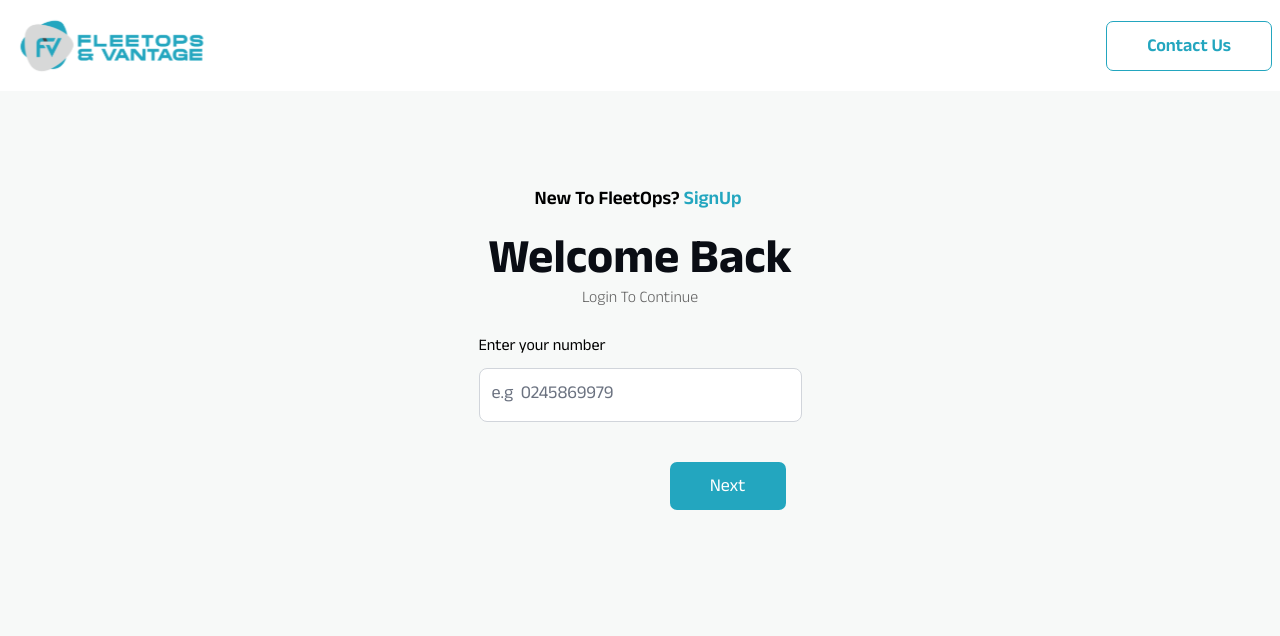
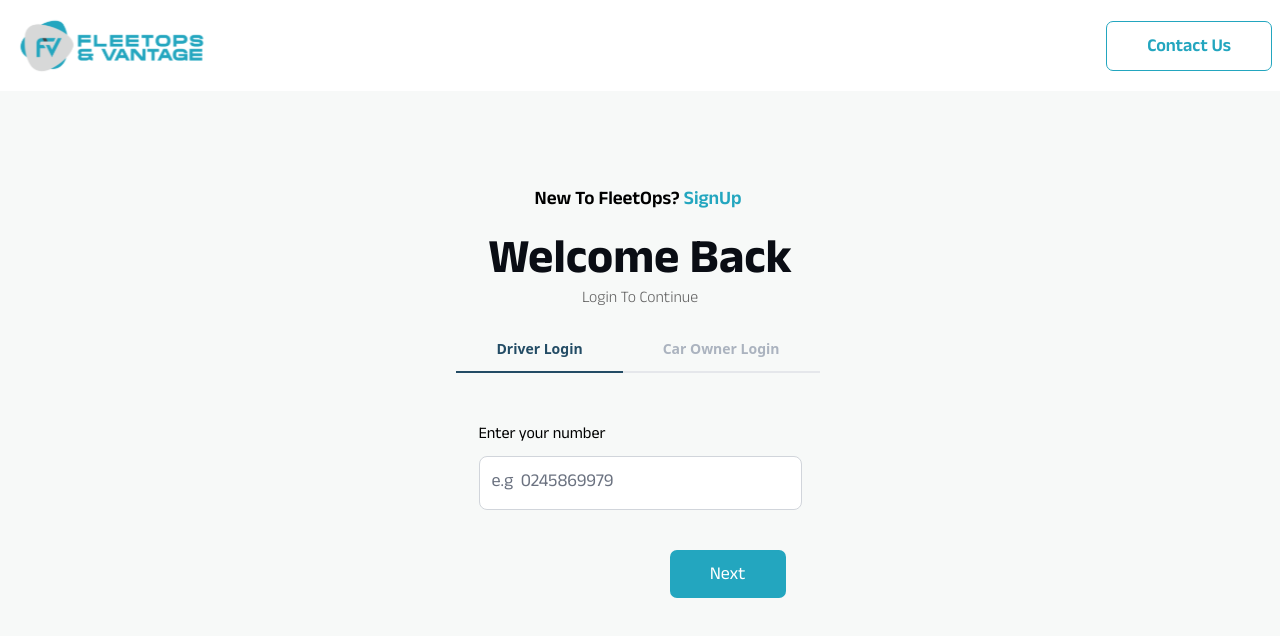
Before and after one commit to Touchstack/FleetOps, a React (Vite) app: page /drivers/loginpage in a window 1280 px wide. Shown: the top 636 px of the page. Built offline with nearby package versions, Linux system fonts and the light colour scheme.

Commit message:
New login UI completed

```diff
--- a/package.json
+++ b/package.json
@@ -26,6 +26,7 @@
     "match-sorter": "^6.3.1",
     "react": "^18.2.0",
     "react-dom": "^18.2.0",
+    "react-hook-form": "^7.51.3",
     "react-icons": "^4.11.0",
     "react-otp-input": "^3.1.0",
     "react-phone-input-2": "^2.15.1",
--- a/src/Components/Buttons/PrimaryButton.jsx
+++ b/src/Components/Buttons/PrimaryButton.jsx
@@ -1,10 +1,10 @@
 import PropTypes from "prop-types";
 
-const PrimaryButton = ({ buttonText, onClick }) => {
+const PrimaryButton = ({ buttonText, onClick, ClassName }) => {
   return (
     <button
       type="button"
-      className="text-white text-center bg-fleetBlue font-Regular text-lg px-10 pt-3 pb-2 mr-4 rounded-[7px] hover:bg-fleetLightBlue"
+      className={`text-white text-center bg-fleetBlue font-Regular text-lg px-10 pt-3 pb-2 mr-4 rounded-[7px] hover:bg-fleetLightBlue ${ClassName}`}
       onClick={onClick}
     >
       {buttonText}
@@ -15,11 +15,13 @@ const PrimaryButton = ({ buttonText, onClick }) => {
 PrimaryButton.propTypes = {
   buttonText: PropTypes.string,
   onClick: PropTypes.func,
+  ClassName: PropTypes.string
 };
 
 PrimaryButton.defaultProps = {
   buttonText: "",
   onClick: () => {},
+  ClassName: ""
 };
 
 export default PrimaryButton;
--- a/src/pages/DashboardPage/FindCars.jsx
+++ b/src/pages/DashboardPage/FindCars.jsx
@@ -49,7 +49,7 @@ const FindCars = () => {
        } else {
         const res = await nextPage(newUrl);
         setURL(res?.data?.next_page_url);
-        const newArr = [...data, ...res?.data?.data];
+        const newArr = [...data, ...res.data.data];
         setData(newArr);
         setloadMore(false);
        }
--- /dev/null
+++ b/src/pages/SignIn/CarOwnerLogin.jsx
@@ -0,0 +1,61 @@
+import { useState } from "react";
+import { useForm } from "react-hook-form";
+import { Button } from "@/Components/ui/button";
+
+const CarOwnerLogin = () => {
+    const { register, handleSubmit, formState: { errors } } = useForm();
+    const [loading, setLoading] = useState(false);
+    const [error, setError] = useState(false);
+    const [errorText, setErrorText] = useState("");
+
+    const onSubmit = (data) => {
+        // Implement your login logic here
+    };
+
+    return (
+        <div className="bg-[#F7F9F8] min-h-screen">
+            <div className="py-5 flex flex-col justify-start items-center">
+                {/* Form */}
+                <form onSubmit={handleSubmit(onSubmit)} className="bg-transparent  min-w-[350px] pt-6 pb-8 mb-4">
+                    <div className="mb-4">
+                        <label className="block text-gray-700 text-[14px] font-Light mb-2" htmlFor="email">
+                            Enter your email
+                        </label>
+                        <input
+                            {...register("email", { required: "Email is required", pattern: { value: /\S+@\S+\.\S+/, message: "Invalid email address" } })}
+                            className={`appearance-none border-gray-200  rounded w-full py-3 px-3 text-gray-700 leading-tight  ${errors.email ? 'border-red-500' : ''}`}
+                            id="email"
+                            type="email"
+                            placeholder=" e.g. johndoe@gmail.com"
+                        />
+                        {errors.email && <p className="text-red-500 text-xs italic">{errors.email.message}</p>}
+                    </div>
+                    <div className="mb-6">
+                        <label className="block text-gray-700 text-[14px] font-Light mb-2" htmlFor="password">
+                            Enter your password
+                        </label>
+                        <input
+                            {...register("password", { required: "Password is required" })}
+                            className={`appearance-none border-gray-200 rounded w-full py-3 px-3 text-gray-700 mb-3 leading-tight focus:outline-none focus:shadow-outline ${errors.password ? 'border-red-500' : ''}`}
+                            id="password"
+                            type="password"
+                        />
+                        {errors.password && <p className="text-red-500 text-xs italic">{errors.password.message}</p>}
+                    </div>
+                    <div className="flex items-center justify-center md:justify-end">
+                        <Button
+                            type="submit"
+                            className="bg-[#23A6BF] flex items-center justify-center pb-1 font-SemiBold text-white font-bold w-full md:w-[140px] h-[46px] rounded-[10px]"
+                        >
+                            Sign in
+                        </Button>
+                    </div>
+                </form>
+                {/* Error message */}
+                {error && <p className="text-red-500 text-xs italic">{errorText}</p>}
+            </div>
+        </div>
+    );
+};
+
+export default CarOwnerLogin;
--- /dev/null
+++ b/src/pages/SignIn/DriverLogin.jsx
@@ -0,0 +1,97 @@
+import { useState, useEffect } from "react";
+import * as Yup from "yup";
+import {
+  Spinner,
+  ErrorAlert,
+} from "../../Components/Forms/CarOwnersRegistrationForm";
+import { apiDriverLogin } from "../../services/VehiclesService";
+import FormInputItem from "../../Components/Forms/Inputs/RegistrationFormInput";
+import PrimaryButton from "../../Components/Buttons/PrimaryButton";
+import { Formik } from "formik";
+import { useNavigate } from "react-router-dom";
+
+
+const DriverLogin = () => {
+    const [loading, setLoading] = useState(false);
+    const [error, setError] = useState(false);
+    const [errorText, setErrorText] = useState("");
+    const navigate = useNavigate();
+
+
+  useEffect(() => {
+    const token = localStorage.getItem("token");
+    if (token) {
+      return navigate("/drivers/dashboard");
+    }
+  }, []);
+
+
+    const validation = Yup.object().shape({
+        phoneNumber: Yup.string()
+          .matches(
+            /^[+]?[(]?[0-9]{3}[)]?[-\s.]?[0-9]{3}[-\s.]?[0-9]{4,6}$/,
+            "Phone Number is Invalid"
+          )
+          .required("Phone Number is Required"),
+      });
+
+      const registerDriver = async (values) => {
+        try {
+          setError(false);
+          setLoading(true);
+          const response = await apiDriverLogin(values);
+          const userData = response.data?.data;
+          localStorage.setItem("driver", JSON.stringify(userData));
+          localStorage.setItem("tempToken", userData?.token);
+          setLoading(false);
+          return (window.location.href = "/otppage");
+        } catch (error) {
+          setLoading(false);
+          setError(true);
+          setErrorText(error?.response?.data?.message || error?.message);
+          setTimeout(() => setError(false), 3000);
+        }
+      };
+  return (
+    <div className="bg-[#F7F9F8] min-h-screen">
+    <div className="py-5 flex flex-col justify-start items-center">
+        <Formik
+          initialValues={{ phoneNumber: "" }}
+          validationSchema={validation}
+          onSubmit={(values) => registerDriver(values)}
+        >
+          {({ handleChange, handleSubmit, touched, errors, values }) => (
+            <div className="bg-[#F7F9F8] mt-5">
+              {error && <ErrorAlert error={errorText} />}
+              <label htmlFor="phone" className="font-Regular">
+                Enter your number
+              </label>
+
+              <FormInputItem
+                placeholder={"e.g  0245869979"}
+                type={"tel"}
+                id={"phonenumber"}
+                value={values.phoneNumber}
+                onChange={handleChange("phoneNumber")}
+              />
+              {touched.phoneNumber && errors.phoneNumber && (
+                <p className="text-red-500 underline font-Regular pb-2">
+                  {errors.phoneNumber}
+                </p>
+              )}
+              <div className="mt-10 flex justify-end align-baseline">
+                {loading ? (
+                  <Spinner />
+                ) : (
+                  <PrimaryButton buttonText={"Next"} onClick={handleSubmit} />
+                )}
+              </div>
+            </div>
+          )}
+        </Formik>
+        </div>
+    </div>
+  )
+}
+
+export default DriverLogin
--- a/src/pages/SignIn/LoginPage.jsx
+++ b/src/pages/SignIn/LoginPage.jsx
@@ -1,55 +1,9 @@
-import { useState, useEffect } from "react";
-import * as Yup from "yup";
-import {
-  Spinner,
-  ErrorAlert,
-} from "../../Components/Forms/CarOwnersRegistrationForm";
-import { apiDriverLogin } from "../../services/VehiclesService";
-import FormInputItem from "../../Components/Forms/Inputs/RegistrationFormInput";
 import DriversOnboardingNavBar from "../../Components/Navbar/DriversOnboardingNavBar";
-import PrimaryButton from "../../Components/Buttons/PrimaryButton";
-import { Formik } from "formik";
-import { useNavigate } from "react-router-dom";
+import { Tabs, TabsList, TabsTrigger, TabsContent } from "@/Components/ui/tabs";
+import DriverLogin from "./DriverLogin";
+import CarOwnerLogin from "./CarOwnerLogin";
 
 const LoginPage = () => {
-  const [loading, setLoading] = useState(false);
-  const [error, setError] = useState(false);
-  const [errorText, setErrorText] = useState("");
-  const navigate = useNavigate();
-
-  useEffect(() => {
-    const token = localStorage.getItem("token");
-    if (token) {
-      return navigate("/drivers/dashboard");
-    }
-  }, []);
-
-  const validation = Yup.object().shape({
-    phoneNumber: Yup.string()
-      .matches(
-        /^[+]?[(]?[0-9]{3}[)]?[-\s.]?[0-9]{3}[-\s.]?[0-9]{4,6}$/,
-        "Phone Number is Invalid"
-      )
-      .required("Phone Number is Required"),
-  });
-
-  const registerDriver = async (values) => {
-    try {
-      setError(false);
-      setLoading(true);
-      const response = await apiDriverLogin(values);
-      const userData = response.data?.data;
-      localStorage.setItem("driver", JSON.stringify(userData));
-      localStorage.setItem("tempToken", userData?.token);
-      setLoading(false);
-      return (window.location.href = "/otppage");
-    } catch (error) {
-      setLoading(false);
-      setError(true);
-      setErrorText(error?.response?.data?.message || error?.message);
-      setTimeout(() => setError(false), 3000);
-    }
-  };
 
   return (
     <div className="bg-[#F7F9F8] min-h-screen">
@@ -64,41 +18,37 @@ const LoginPage = () => {
         <h3 className="font-Bold text-[#0A0D14] text-center lg:text-5xl md:text-4xl sm:text-4xl text-4xl lg:w-4/12 md:w-8/12 sm:w-11/12 w-11/12">
           Welcome Back
         </h3>
-        <h3 className="text-[#666666] font-Light">Login To Continue</h3>
-        <Formik
-          initialValues={{ phoneNumber: "" }}
-          validationSchema={validation}
-          onSubmit={(values) => registerDriver(values)}
-        >
-          {({ handleChange, handleSubmit, touched, errors, values }) => (
-            <div className="bg-[#F7F9F8] mt-5">
-              {error && <ErrorAlert error={errorText} />}
-              <label htmlFor="phone" className="font-Regular">
-                Enter your number
-              </label>
+        <h3 className="text-[#666666] font-Light pb-5">Login To Continue</h3>
 
-              <FormInputItem
-                placeholder={"e.g  0245869979"}
-                type={"tel"}
-                id={"phonenumber"}
-                value={values.phoneNumber}
-                onChange={handleChange("phoneNumber")}
-              />
-              {touched.phoneNumber && errors.phoneNumber && (
-                <p className="text-red-500 underline font-Regular pb-2">
-                  {errors.phoneNumber}
-                </p>
-              )}
-              <div className="mt-10 flex justify-end align-baseline">
-                {loading ? (
-                  <Spinner />
-                ) : (
-                  <PrimaryButton buttonText={"Next"} onClick={handleSubmit} />
-                )}
-              </div>
-            </div>
-          )}
-        </Formik>
+
+
+      {/* Tabs */}
+       <Tabs defaultValue="Driver Login" className="mr-auto z-0 w-full">
+        <TabsList className="w-full justify-center rounded-none bg-transparent pl-0">
+          <TabsTrigger
+            value="Driver Login"
+            className="relative rounded-none border-b-2  bg-transparent md:px-10 px-4 pb-3 pt-2 font-semibold text-muted-foreground shadow-none transition-none focus-visible:ring-0 data-[state=active]:border-b-[#234C65] data-[state=active]:text-[#234C65] data-[state=inactive]:text-[#ABB3BF] data-[state=active]:shadow-none "
+          >
+           Driver Login
+          </TabsTrigger>
+          <TabsTrigger
+            value="Car Owner Login"
+            className="relative rounded-none border-b-2  bg-transparent md:px-10 px-4 pb-3 pt-2 font-semibold text-muted-foreground shadow-none transition-none focus-visible:ring-0 data-[state=active]:border-b-[#234C65] data-[state=active]:text-[#234C65] data-[state=inactive]:text-[#ABB3BF] data-[state=active]:shadow-none "
+          >
+            Car Owner Login
+          </TabsTrigger>
+        </TabsList>
+
+        <TabsContent value="Driver Login">
+            <DriverLogin />
+        </TabsContent>
+
+        <TabsContent value="Car Owner Login">
+            <CarOwnerLogin />
+        </TabsContent>
+
+       </Tabs>
+
       </div>
     </div>
   );
```
Also changed, not shown: src/pages/DashboardPage/components/AvailableCars.jsx (+9 -2 lines), 1 other file (tests, documents, lock files or other folders).
